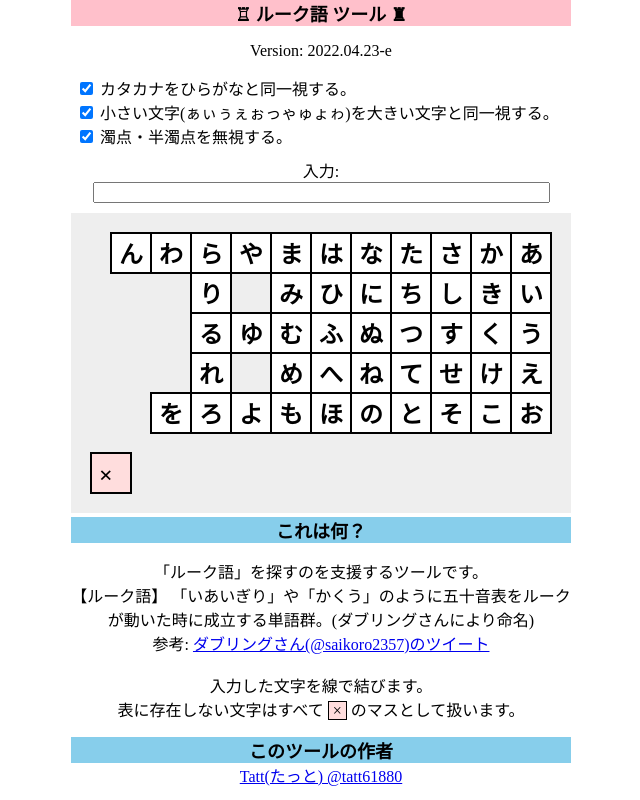
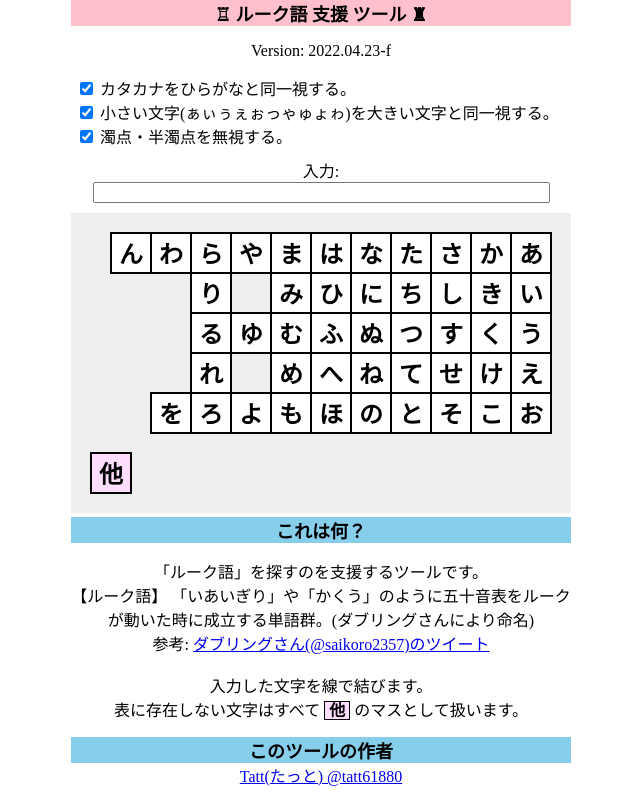
Before and after one commit to tatt61880/RookWord, a website: page index.html in a window 1280 px wide. Shown: the whole page, without its empty margins (319-959 px from the left). Drawn offline with Linux system fonts and the light colour scheme.

Commit message:
「×」を「他」に変更。

```diff
--- a/index.html
+++ b/index.html
@@ -9,12 +9,12 @@
 
   <link rel="stylesheet" href="./style.css?2022.04.23">
 
-  <script src="./js/main.js?2022.04.23-e"></script>
+  <script src="./js/main.js?2022.04.23-f"></script>
 </head>
 
 <body>
 <div id="contents">
-  <h1>♖ ルーク語 ツール ♜</h1>
+  <h1>♖ ルーク語 支援 ツール ♜</h1>
   <p id="versionInfo"><br></p>
 
   <div style="text-align: left; margin: 5px;">
@@ -35,7 +35,7 @@
   参考: <a href="https://twitter.com/saikoro2357/status/1517641183841128448?s=20&t=_qtoJOR7Xl0jc2S7LhVB1Q">ダブリングさん(@saikoro2357)のツイート</a><br>
   <br>
   入力した文字を線で結びます。<br>
-  表に存在しない文字はすべて <span style="background-color: #fdd; border: solid 1px black;">&nbsp;×&nbsp;</span> のマスとして扱います。
+  表に存在しない文字はすべて <span style="background-color: #fdf; border: solid 1px black; font-weight: bold;">&nbsp;他&nbsp;</span> のマスとして扱います。
   </p>
 
   <h2>このツールの作者</h2>
--- a/js/main.js
+++ b/js/main.js
@@ -1,6 +1,6 @@
 (function() {
   'use strict';
-  const version = 'Version: 2022.04.23-e';
+  const version = 'Version: 2022.04.23-f';
 
   const SVG_NS = 'http://www.w3.org/2000/svg';
 
@@ -9,6 +9,7 @@
   const blockSize = 40;
   const sizePoint = 3;
   const sizeFirstPoint = 5;
+  const charOther = '他';
 
   const table = [
     'あいうえお　',
@@ -21,7 +22,7 @@
     'や　ゆ　よ　',
     'らりるれろ　',
     'わ　　　を　',
-    'ん　　　　×',
+    'ん　　　　' + charOther,
   ];
 
   const charPos = {};
@@ -118,7 +119,7 @@
       char = dakutenToNormal(char);
     }
     let pos = charPos[char];
-    if (pos === undefined) pos = charPos['×'];
+    if (pos === undefined) pos = charPos[charOther];
     return pos;
   }
 
@@ -140,26 +141,28 @@
     const g = document.createElementNS(SVG_NS, 'g');
     g.setAttribute('id', 'result');
     const text = elemText.value;
+    let posPrev;
     if (text.length != 0) {
       const pos = getCharPos(text[0]);
+      posPrev = pos;
       const circle = createCircle({cx: pos.x, cy: pos.y, r: sizeFirstPoint});
       circle.setAttribute('fill', 'red');
       circle.setAttribute('stroke', 'none');
       g.appendChild(circle);
     }
     for (let i = 1; i < text.length; ++i) {
-      const pos1 = getCharPos(text[i - 1]);
-      const pos2 = getCharPos(text[i]);
-
-      const circle = createCircle({cx: pos2.x, cy: pos2.y, r: sizePoint});
+      const pos = getCharPos(text[i]);
+      const circle = createCircle({cx: pos.x, cy: pos.y, r: sizePoint});
       circle.setAttribute('fill', 'red');
       circle.setAttribute('stroke', 'none');
       g.appendChild(circle);
 
-      const line = createLine({x1: pos1.x, y1: pos1.y, x2: pos2.x, y2: pos2.y});
+      const line = createLine({x1: posPrev.x, y1: posPrev.y, x2: pos.x, y2: pos.y});
       line.setAttribute('stroke', 'red');
       line.setAttribute('stroke-width', '1');
       g.appendChild(line);
+
+      posPrev = pos;
     }
     elemSvg.appendChild(g);
   }
@@ -190,16 +193,16 @@
       for (let row = 0; row < 6; ++row) {
         const char = table[col][row];
         if (char == '　') continue;
-        const x = 440 - col * blockSize + (char == '×' ? -20 : 0);
-        const y = 20 + row * blockSize + (char == '×' ? 20 : 0);
+        const x = 440 - col * blockSize + (char == charOther ? -20 : 0);
+        const y = 20 + row * blockSize + (char == charOther ? 20 : 0);
         charPos[char] = {x: x + blockSize / 2, y: y + blockSize / 2};
 
         const rect = createRect({x: x, y: y, width: blockSize, height: blockSize});
         rect.setAttribute('fill', 'white');
         rect.setAttribute('stroke', 'black');
         rect.setAttribute('stroke-width', '2');
-        if (char == '×') {
-          rect.setAttribute('fill', '#fdd');
+        if (char == charOther) {
+          rect.setAttribute('fill', '#fdf');
         }
         g.appendChild(rect);
 
```
